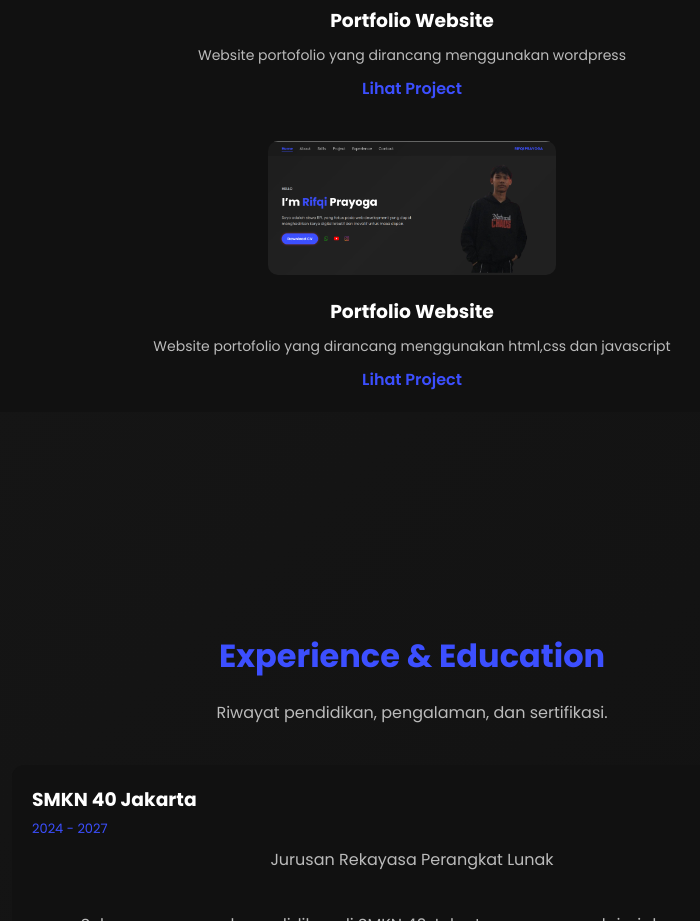
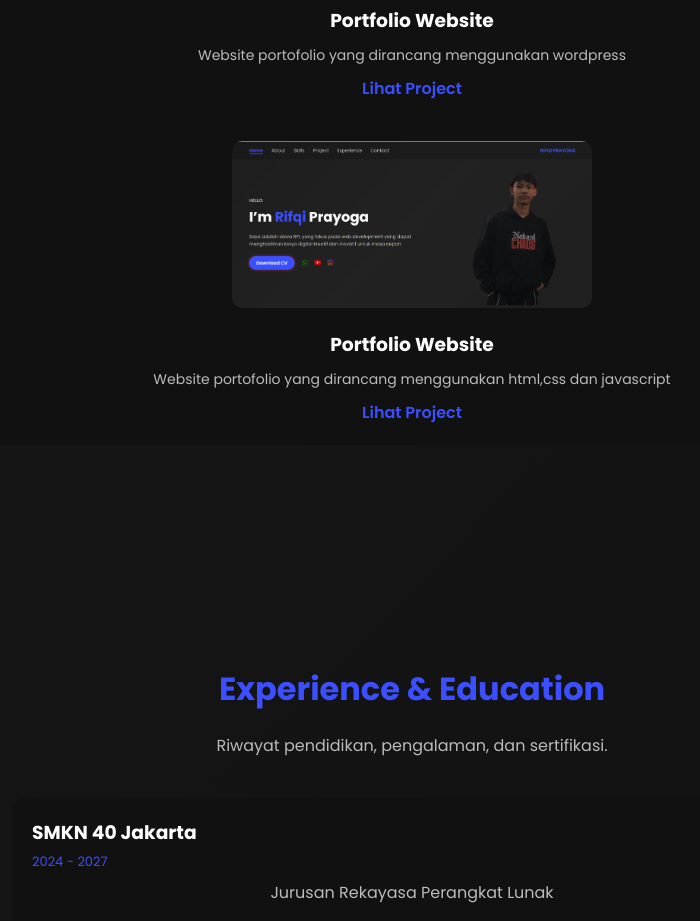
Before and after one commit to RifqiPrayoga/Website-Portofolio, a plain HTML site: page index.html in a window 1280 px wide. Shown: the part 2520-3441 px from the top of the page, without its empty margins (228-928 px from the left). Drawn offline with Linux system fonts and the light colour scheme.

Commit message:
Update index.html

```diff
--- a/index.html
+++ b/index.html
@@ -126,7 +126,6 @@
     </div>
     </div>
 
-  <div class="projects-container">
     <div class="project-card">
       <img src="images web portofolio.png" alt="Project 2">
       <h3>Portfolio Website</h3>
```
